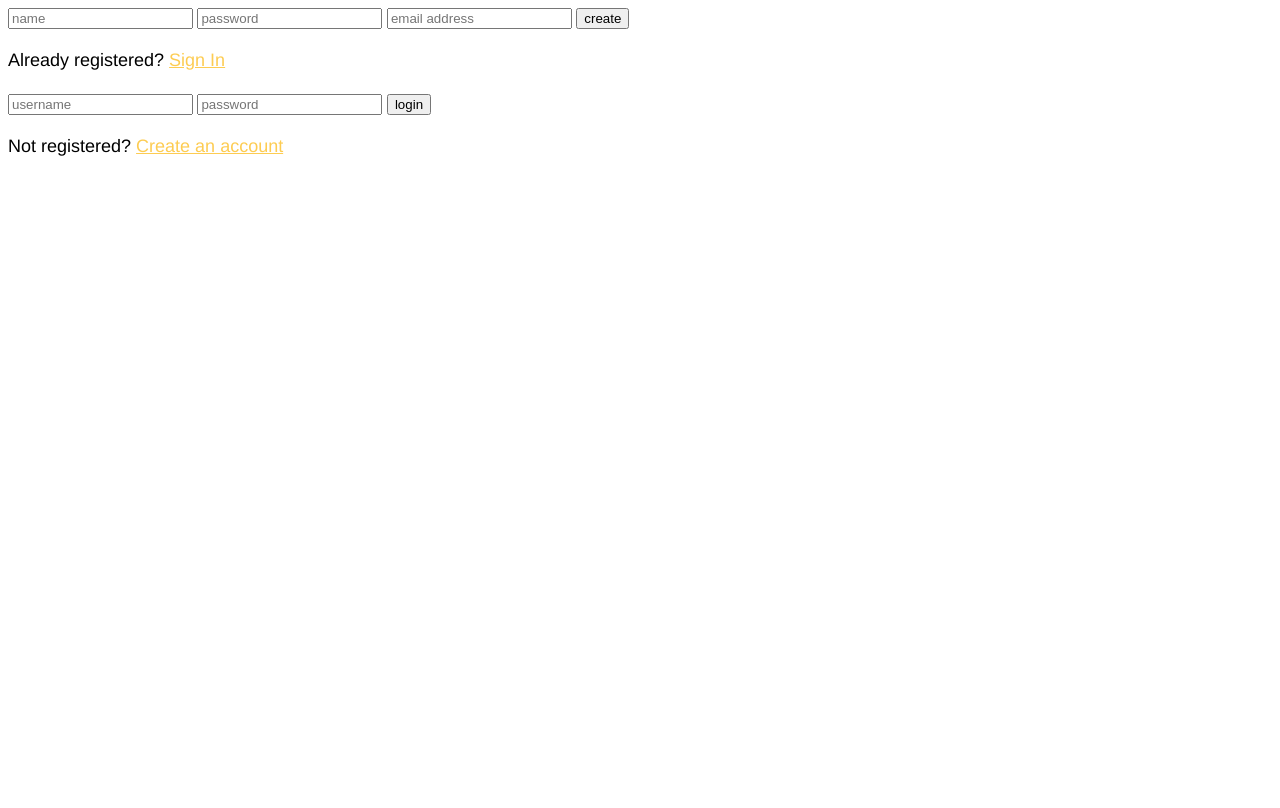
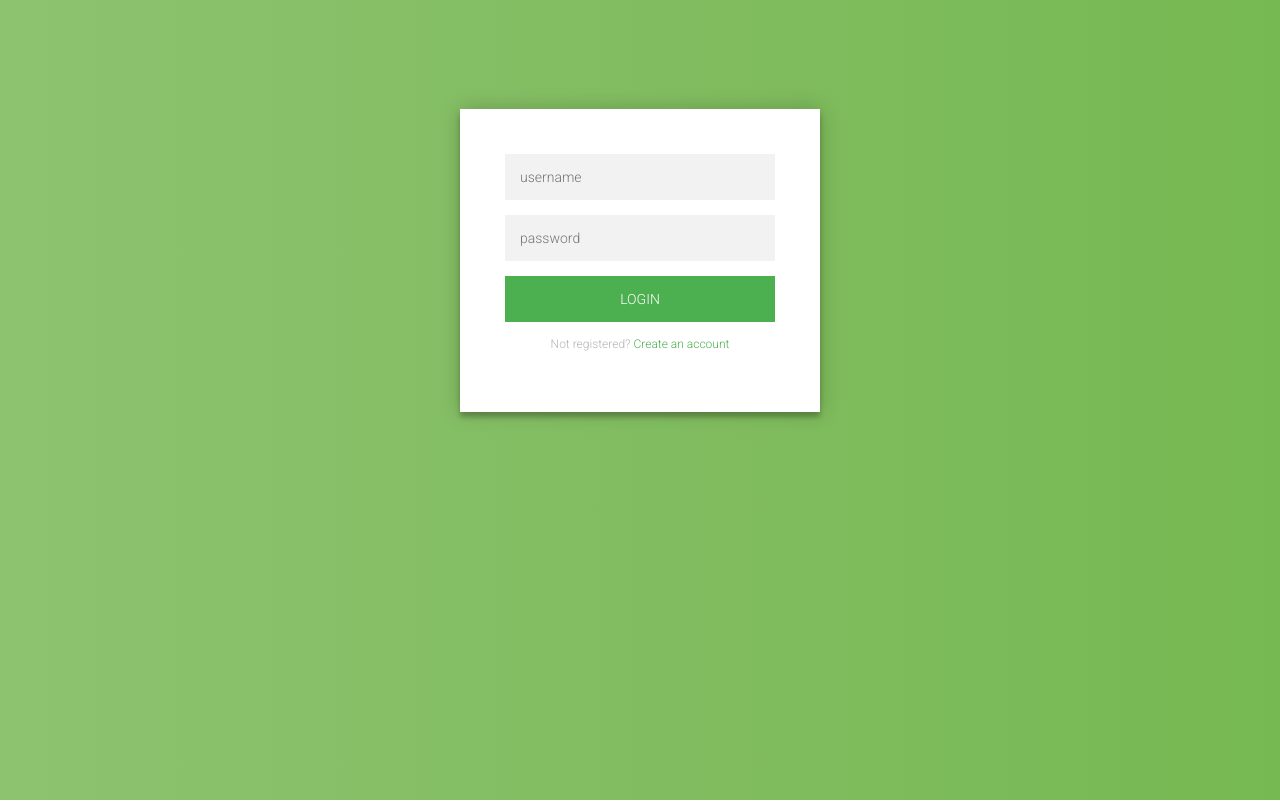
Before and after one commit to curofinance/curohomepage, a website: page index.html in a window 1280 px wide. Drawn offline with nearby package versions, Linux system fonts and the light colour scheme; files that its build step writes are made by us from their sources.

Commit message:
Update index.html

```diff
--- a/index.html
+++ b/index.html
@@ -1,5 +1,5 @@
 <head>
-  <link rel="stylesheet" type="text/css" href="theme.css">
+  <link rel="stylesheet" type="text/css" href="login.css">
 </head>
 <div class="login-page">
   <div class="form">
```
